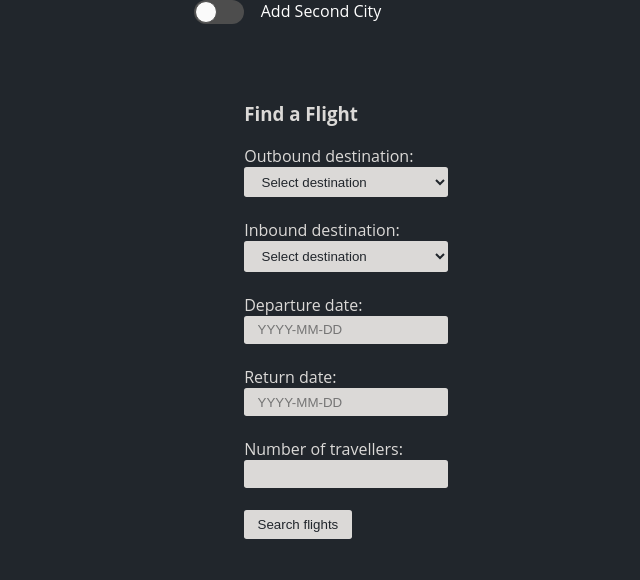
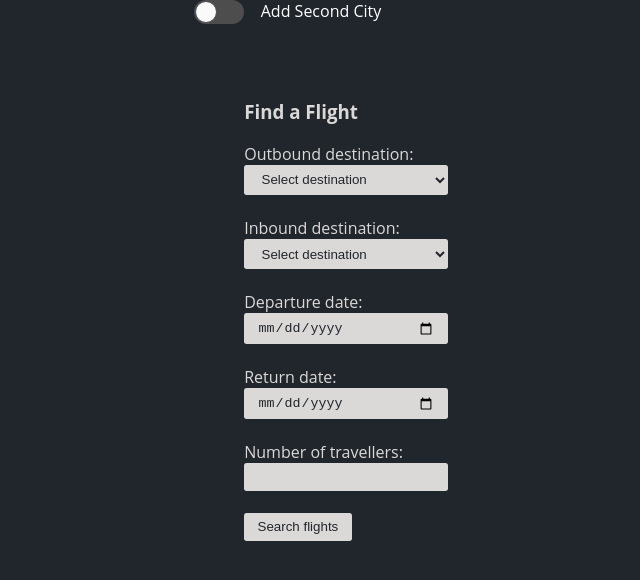
Before and after one commit to rachelnewby/destination-unknown, a React (Create React App) app in the folder frontend/: page / in a window 1280 px wide. Shown: the top 580 px of the page, without its empty margins (319-959 px from the left). Built offline with nearby package versions, Linux system fonts and the light colour scheme.

Commit message:
Added date type and changed the format

```diff
--- a/frontend/src/components/form/form.js
+++ b/frontend/src/components/form/form.js
@@ -34,6 +34,7 @@ const outbound = [
   { place: "Dublin", airportcode: "DUB" },
 ];
 
+
 function FlightForm() {
   const [numberOfTravellers, setNumberofTravellers] = useState("");
   const [outboundDestination, setOutboundDestination] = useState("");
@@ -43,6 +44,8 @@ function FlightForm() {
   const [flights, setFlights] = useState(null);
   const [city, setCity] = useState(null);
   const [error, setError] = useState(null);
+  const formattedDepartureDate = `${departureDate.split('/').reverse().join('-')}`;
+  const formattedReturnDate = `${returnDate.split('/').reverse().join('-')}`;
 
   useEffect(() => {
     console.log("Flights updated:", flights);
@@ -53,7 +56,7 @@ function FlightForm() {
     const selectedInbound = inbound.find(
       (option) => option.airportcode === inboundDestination
     );
-    const url = `http://localhost:4000/?city=${selectedInbound.name}&travellers=${numberOfTravellers}&outbound=${outboundDestination}&inbound=${selectedInbound.airportcode}&departureDate=${departureDate}&returnDate=${returnDate}`;
+    const url = `http://localhost:4000/?city=${selectedInbound.name}&travellers=${numberOfTravellers}&outbound=${outboundDestination}&inbound=${selectedInbound.airportcode}&departureDate=${formattedDepartureDate}&returnDate=${formattedReturnDate}`;
     console.log(url);
 
     fetch(url, {
@@ -138,8 +141,7 @@ function FlightForm() {
             <label>Departure date:</label>
             <input
               className="form-control"
-              type="text"
-              placeholder="YYYY-MM-DD"
+              type="date"
               value={departureDate}
               onChange={(event) => setDepartureDate(event.target.value)}
             />
@@ -151,8 +153,7 @@ function FlightForm() {
             <label>Return date:</label>
             <input
               className="form-control"
-              type="text"
-              placeholder="YYYY-MM-DD"
+              type="date"
               value={returnDate}
               onChange={(event) => setReturnDate(event.target.value)}
             />
```
